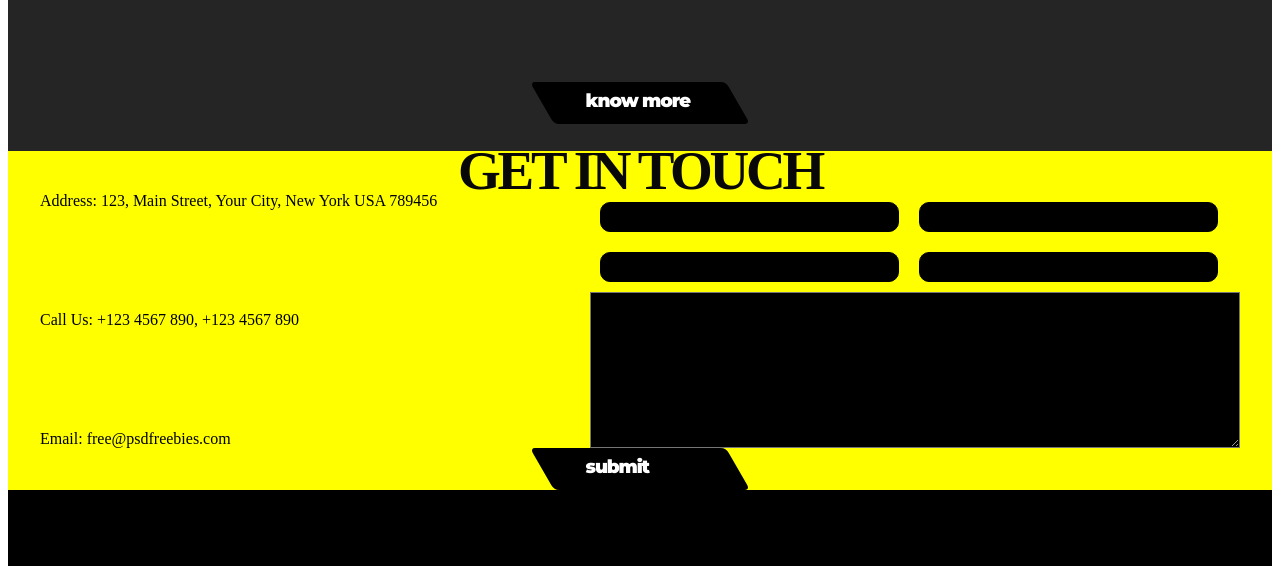
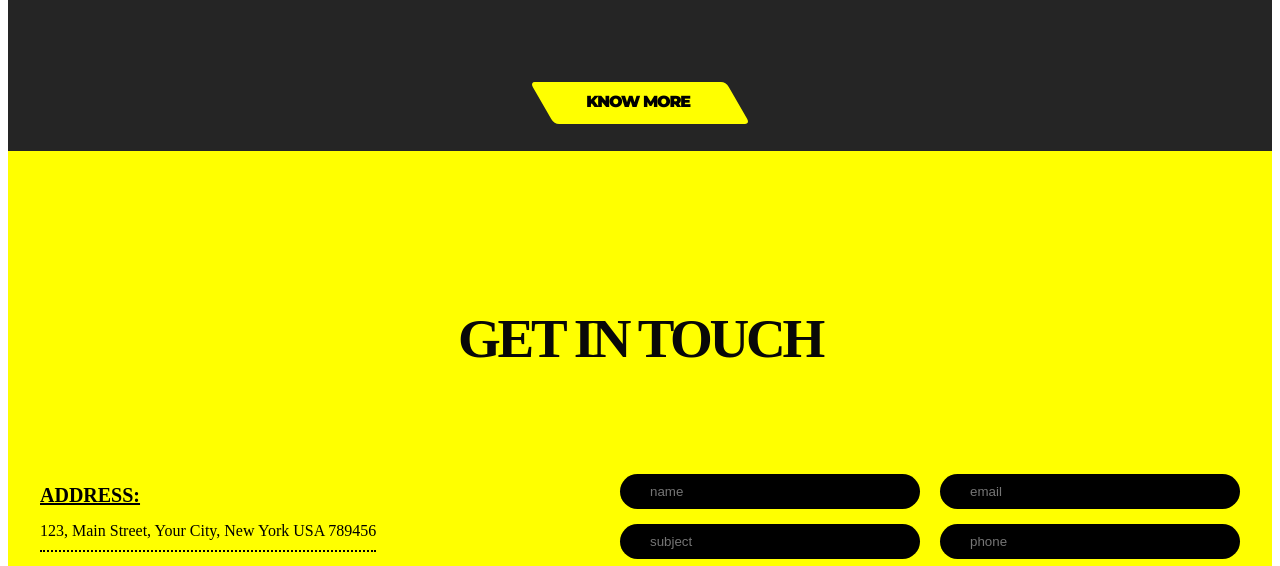
Before and after one commit to MaksNekrut/agency, a website: page index.html in a window 1280 px wide. Shown: the part 4782-5348 px from the top of the page. Drawn offline with Linux system fonts and the light colour scheme.

Commit message:
section forms

```diff
--- a/index.html
+++ b/index.html
@@ -209,16 +209,16 @@
       <div class="forms-info">
         <div class="forms-info__inner_left">
           <div class="address">
-            Address: 123, Main Street, Your City, New York USA 789456</div>
-          <div class="callus">Call Us: +123 4567 890, +123 4567 890</div>
-          <div class="email">Email: free@psdfreebies.com</div>
+            <span>Address:</span> 123, Main Street, Your City, New York USA 789456</div>
+          <div class="callus"><span>Call Us:</span> +123 4567 890, +123 4567 890</div>
+          <div class="email"><span>Email:</span> free@psdfreebies.com</div>
         </div>
         <div class="forms-info__inner_right">
-          <input type="text">
-          <input type="text">
-          <input type="text">
-          <input type="text">
-          <textarea name="" id="" cols="30" rows="10"></textarea>
+          <input type="text" placeholder="name">
+          <input type="email" placeholder="email">
+          <input type="text" placeholder="subject">
+          <input type="phone" placeholder="phone">
+          <textarea name="message" id="msg" cols="30" rows="10" placeholder="massage"></textarea>
         </div>
       </div>
       <div class="forms__btn">
--- a/sass/sections/_forms.scss
+++ b/sass/sections/_forms.scss
@@ -1,11 +1,15 @@
 .forms {
   background-color: $color-yellow;
+
   &__inner {
     width: 120rem;
+    height: 80rem;
     margin: 0 auto;
     display: flex;
     flex-direction: column;
+    justify-content: space-around;
   }
+
   .forms-title {
     font-size: 5.5rem;
     text-transform: uppercase;
@@ -14,39 +18,72 @@
     letter-spacing: -3.3px;
     text-align: center;
     color: #080808;
+    margin-top: 11rem;
   }
+
   .forms-info {
     display: flex;
     flex-direction: row;
     justify-content: space-between;
+
     &__inner_left {
       display: flex;
       flex-direction: column;
-      justify-content: space-between;
+      justify-content: space-around;
       font-size: 1.6rem;
+
+      .address,
+      .callus,
+      .email {
+        border-bottom: 2px dotted $color-black;
+        padding-bottom: 1rem;
+
+        span {
+          text-decoration: underline;
+          font-weight: bold;
+          display: block;
+          font-size: 2rem;
+          text-transform: uppercase;
+          margin-bottom: 1.5rem;
         }
+      }
+    }
+
     &__inner_right {
       display: flex;
       flex-direction: row;
       flex-wrap: wrap;
-      width: 65rem;
+      width: 62rem;
+
+      &> :nth-child(2),
+      &> :nth-child(4) {
+        margin-left: auto;
+      }
+
       input {
-        flex-basis: 46%;
-        margin: 1rem;
-        border: 1px solid $color-black;
-        border-radius: 10px;
-        height: 3rem;
+        flex-basis: 30rem;
+        border: transparent;
+        border-radius: 10rem;
+        height: 3.5rem;
         background-color: $color-black;
         color: $color-white;
+        margin-bottom: 1.5rem;
+        padding-left: 3rem;
       }
+
       textarea {
         flex-basis: 100%;
         background-color: $color-black;
         color: $color-white;
+        border: transparent;
+        border-radius: 1rem;
+        padding-top: 1rem;
+        padding-left: 3rem;
       }
     }
 
   }
+
   &__btn {
     width: 196px;
     height: 42px;
@@ -55,11 +92,12 @@
     margin-right: 27rem;
     transform: skewX(30deg);
     margin: 0 auto;
+
     button {
       color: $color-white;
       background-color: $color-black;
       border: none;
-        margin: 0.7rem 4.5rem;
+      margin: 0.9rem 6rem;
       padding: 0;
       font-family: Montserrat;
       font-size: 18.5px;
@@ -67,6 +105,7 @@
       letter-spacing: -1.11px;
       text-align: center;
       transform: skewX(-30deg);
+      text-transform: uppercase;
     }
   }
 }
--- a/sass/sections/_users.scss
+++ b/sass/sections/_users.scss
@@ -89,23 +89,24 @@
         width: 196px;
         height: 42px;
         border-radius: 5px;
-        background-color: #000000;
+        background-color: $color-yellow;
         margin-right: 27rem;
         transform: skewX(30deg);
         margin: 0 auto;
 
         .btn {
-            color: $color-white;
-            background-color: $color-black;
+            color: $color-black;
+            background-color: $color-yellow;
             border: none;
-            margin: 0.7rem 4.5rem;
+            margin: 1rem 4.5rem;
             padding: 0;
             font-family: Montserrat;
-            font-size: 18.5px;
+            font-size: 1.6rem;
             font-weight: 900;
             letter-spacing: -1.11px;
             text-align: center;
             transform: skewX(-30deg);
+            text-transform: uppercase;
         }
     }
 }
```
Also changed, not shown: css/main.css, css/main.min.css, 1 other file. Lines whose indentation alone changed are shown as unchanged.
